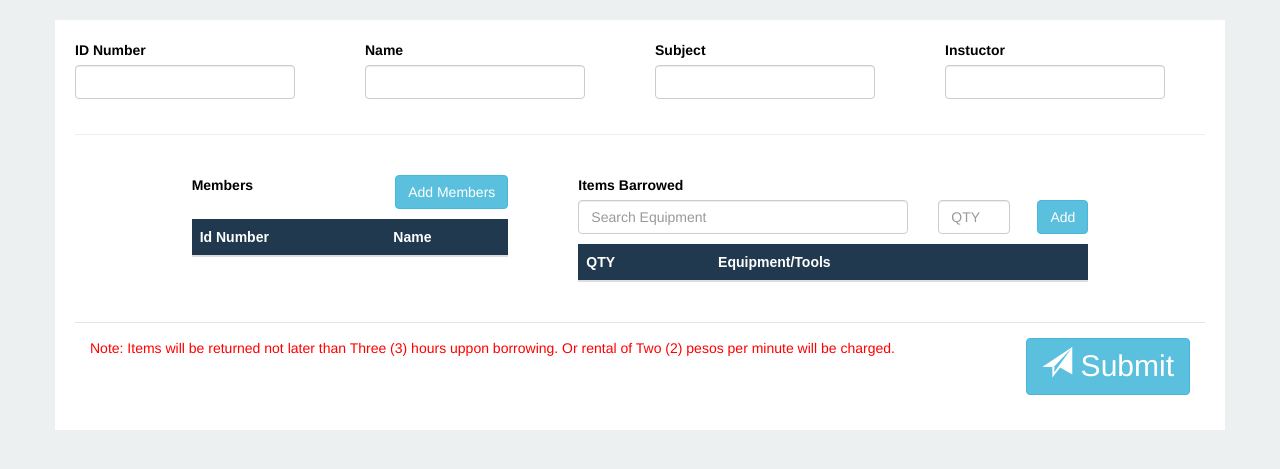
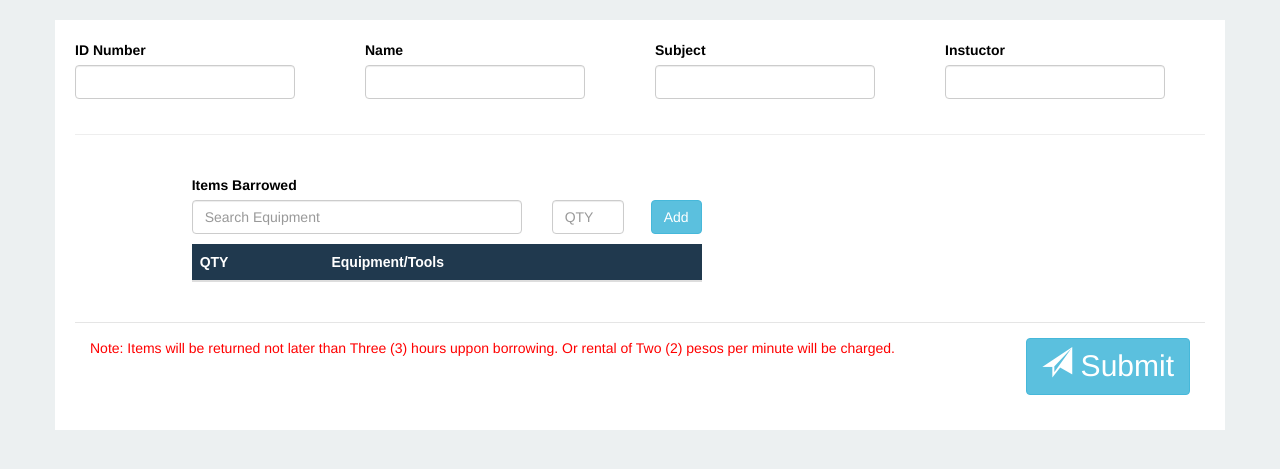
Before and after one commit to zoemar101/eece_elab, a Flask app: page /borrow in a window 1280 px wide. Shown: the part 50-519 px from the top of the page. Run offline with Flask 2, Linux system fonts and the light colour scheme; data comes from the database, SQL or seed files in the repository; both versions use the stored data as it was after the commit; lists and menus that the app fills with data are empty; some libraries are stand-ins or nearby versions.

Commit message:
[Update!] request

```diff
--- a/app.py
+++ b/app.py
@@ -60,7 +60,7 @@ class zeebuks(Flask):
         con.row_factory = sqlite3.Row
 
         cur = con.cursor()
-        cur.execute("SELECT itemId,itemCode,itemName,itemDescription,(Item.itemQuantity - (SELECT SUM(BorrowedItem.itemQuantity) FROM BorrowedItem WHERE Item.itemId = BorrowedItem.itemId AND requestId IN (SELECT requestId FROM Request WHERE returnDate IS NULL))) as available FROM Item WHERE available > 0")
+        cur.execute("SELECT itemId,itemCode,itemName,itemDescription,COALESCE((Item.itemQuantity - (SELECT SUM(BorrowedItem.itemQuantity) FROM BorrowedItem WHERE Item.itemId = BorrowedItem.itemId AND requestId IN (SELECT BorrowedItem.requestId FROM BorrowedItem WHERE BorrowedItem.issueDate IS NOT NULL AND returnDate IS NULL AND Item.itemId = BorrowedItem.itemId))),Item.itemQuantity) as itemAvailable FROM Item WHERE itemAvailable > 0")
 
         rows = cur.fetchall();
 
@@ -73,7 +73,7 @@ class zeebuks(Flask):
         con = sqlite3.connect("ZeeSlipv2.sqlite")
         con.row_factory = sqlite3.Row
         cur = con.cursor()
-        cur.execute("SELECT Request.requestId, Request.idNumber, Request.name, Request.subject, Request.requestDate, itemId, itemCode, itemName, itemDescription, itemQuantity, itemAvailable, issueDate, returnDate FROM (SELECT BorrowedItem.itemId,itemCode,itemName,itemDescription,BorrowedItem.itemQuantity, COALESCE((Item.itemQuantity - (SELECT SUM(BorrowedItem.itemQuantity) FROM BorrowedItem WHERE Item.itemId = BorrowedItem.itemId AND requestId IN (SELECT BorrowedItem.requestId FROM BorrowedItem WHERE BorrowedItem.issueDate IS NOT NULL AND returnDate IS NULL AND Item.itemId = BorrowedItem.itemId))),Item.itemQuantity) as itemAvailable, BorrowedItem.issueDate,BorrowedItem.returnDate,BorrowedItem.requestId as request FROM BorrowedItem,Item WHERE BorrowedItem.itemId = Item.itemId) LEFT JOIN Request ON request = Request.requestId WHERE returnDate IS NULL GROUP BY requestId")
+        cur.execute("SELECT Request.requestId, Request.idNumber, Request.name, Request.subject, Request.requestDate, itemId, itemCode, itemName, itemDescription, itemQuantity, itemAvailable, issueDate, returnDate FROM (SELECT BorrowedItem.itemId,itemCode,itemName,itemDescription,BorrowedItem.itemQuantity, COALESCE((Item.itemQuantity - (SELECT SUM(BorrowedItem.itemQuantity) FROM BorrowedItem WHERE Item.itemId = BorrowedItem.itemId AND requestId IN (SELECT BorrowedItem.requestId FROM BorrowedItem WHERE BorrowedItem.issueDate IS NOT NULL AND returnDate IS NULL AND Item.itemId = BorrowedItem.itemId))),Item.itemQuantity) as itemAvailable, BorrowedItem.issueDate,BorrowedItem.returnDate,BorrowedItem.requestId as request FROM BorrowedItem,Item WHERE BorrowedItem.itemId = Item.itemId) LEFT JOIN Request ON request = Request.requestId WHERE requestID IS NOT NULL AND returnDate IS NULL GROUP BY requestId")
         rows = cur.fetchall()
 
         return render_template('modules/request.html', req = rows)
@@ -85,11 +85,11 @@ class zeebuks(Flask):
         con = sqlite3.connect("ZeeSlipv2.sqlite")
         con.row_factory = sqlite3.Row
         cur = con.cursor()
-        cur.execute("SELECT * FROM (SELECT Request.requestId, Request.idNumber, Request.name, Request.subject, Request.requestDate, itemId, itemCode, itemName, itemDescription, itemQuantity, itemAvailable, issueDate, returnDate FROM (SELECT BorrowedItem.itemId,itemCode,itemName,itemDescription,BorrowedItem.itemQuantity, COALESCE((Item.itemQuantity - (SELECT SUM(BorrowedItem.itemQuantity) FROM BorrowedItem WHERE Item.itemId = BorrowedItem.itemId AND requestId IN (SELECT BorrowedItem.requestId FROM BorrowedItem WHERE BorrowedItem.issueDate IS NOT NULL AND returnDate IS NULL AND Item.itemId = BorrowedItem.itemId))),Item.itemQuantity) as itemAvailable, BorrowedItem.issueDate,BorrowedItem.returnDate,BorrowedItem.requestId as request FROM BorrowedItem,Item WHERE BorrowedItem.itemId = Item.itemId) LEFT JOIN Request ON request = Request.requestId WHERE returnDate IS NULL ORDER BY requestId ASC) WHERE requestId = ?",[requestId])
+        cur.execute("SELECT * FROM (SELECT Request.requestId, Request.idNumber, Request.name, Request.subject, Request.requestDate, borrowedItemId,itemId, itemCode, itemName, itemDescription, itemQuantity, itemAvailable, issueDate, returnDate FROM (SELECT BorrowedItem.borrowedItemId,BorrowedItem.itemId,itemCode,itemName,itemDescription,BorrowedItem.itemQuantity, COALESCE((Item.itemQuantity - (SELECT SUM(BorrowedItem.itemQuantity) FROM BorrowedItem WHERE Item.itemId = BorrowedItem.itemId AND requestId IN (SELECT BorrowedItem.requestId FROM BorrowedItem WHERE BorrowedItem.issueDate IS NOT NULL AND returnDate IS NULL AND Item.itemId = BorrowedItem.itemId))),Item.itemQuantity) as itemAvailable, BorrowedItem.issueDate,BorrowedItem.returnDate,BorrowedItem.requestId as request FROM BorrowedItem,Item WHERE BorrowedItem.itemId = Item.itemId) LEFT JOIN Request ON request = Request.requestId WHERE returnDate IS NULL ORDER BY requestId ASC) WHERE requestId = ?",[requestId])
         borrowedlist = cur.fetchall()
         res = []
         for r in borrowedlist:
-            res.append({'reqID': r[0], 'id': r[1], 'iname': r[2], 'subject':r[3], 'itemID': r[5], 'itemcode':r[6], 'itemname':r[7], 'itemquan': r[9], 'issDate': r[11]})
+            res.append({'reqID': r[0], 'id': r[1], 'iname': r[2], 'subject':r[3],'britemid':r[5], 'itemID': r[6], 'itemcode':r[7], 'itemname':r[8], 'itemquan': r[10], 'issDate': r[12]})
         return jsonify({'res': res, 'count': len(res)})
 
     @app.route('/dashboard/items')
--- a/static/js/features/request.js
+++ b/static/js/features/request.js
@@ -23,6 +23,8 @@ function getReq(id){
                         itmName = recs.res[i].itemname
                         issdate = recs.res[i].issDate
                         itmID = recs.res[i].itemID
+                        britemid = recs.res[i].britemid
+                        console.log(britemid)
 
 
                         var x = document.getElementById("reqItems").rows.length;
@@ -38,10 +40,10 @@ function getReq(id){
                             cell3.innerHTML = itmName;
 
                             if( issdate == null ){
-                                cell4.innerHTML = '<button class="btn btn-default" onclick="issueItem(itmID)"> Release </button>'
+                                cell4.innerHTML = '<button class="btn btn-default" onclick="issueItem('+britemid+')"> Release '+ britemid +' </button>'
                             }
                             else{
-                                cell4.innerHTML = '<button class="btn btn-default" onclick="returnItem(itmID)"> Return </button>'
+                                cell4.innerHTML = '<button class="btn btn-default" onclick="returnItem(' + britemid + ')"> Return </button>'
                             }
 
                 }
--- a/templates/requestor.html
+++ b/templates/requestor.html
@@ -67,25 +67,8 @@
             </div>
             <hr/>
             <div class="row">
-            <div class="col-md-offset-1 col-md-4" >
-            <div class="req-form-content">
 
-                <div class="form-group">
-                    <label for="intructor">Members</label>
-                    <button type="button" class="btn btn-info" data-toggle="modal" data-target="#membersmodal" style="float: right; margin-bottom: 1rem"> Add Members</button>
-                    <table class="table table-hover" id="members">
-                        <thead>
-                        <tr>
-                            <th>Id Number</th>
-                            <th>Name</th>
-                        </tr>
-                        </thead>
-
-                    </table>
-                </div>
-            </div>
-            </div>
-            <div class="col-md-6">
+            <div class="col-md-offset-1 col-md-6">
             <div class="req-form-content">
                 <label>Items Barrowed</label>
                  <div class="row">
```
Also changed, not shown: ZeeSlipv2.sqlite.
